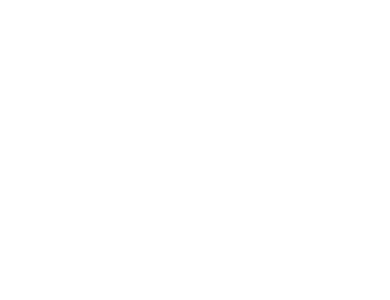
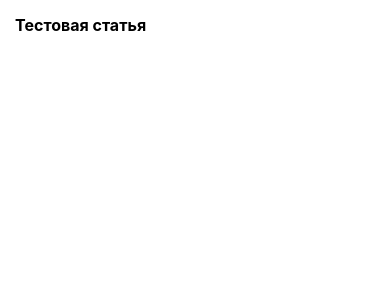
Before and after one commit to OneSummerDay/react-native-blog, a React Native app: screen / in a window 390 px wide. Shown: the top 300 px of the page. Built offline with nearby package versions, Linux system fonts and the light colour scheme; grey boxes are pictures that could not be loaded.

Commit message:
style: add PostTitle layout

```diff
--- a/App.js
+++ b/App.js
@@ -17,6 +17,11 @@
   margin-right: 12px;
 `
 
+const PostTitle = styled.Text`
+  font-size: 16px;
+  font-weight: 700;
+`
+
 export default function App() {
   return (
     <View>
@@ -25,6 +30,7 @@
         <Image
           source={{ uri: 'https://images.app.goo.gl/SpQ2bWgBHdgLuEF18' }}
         />
+        <PostTitle>Тестовая статья</PostTitle>
       </Post>
     </View>
   )
```
